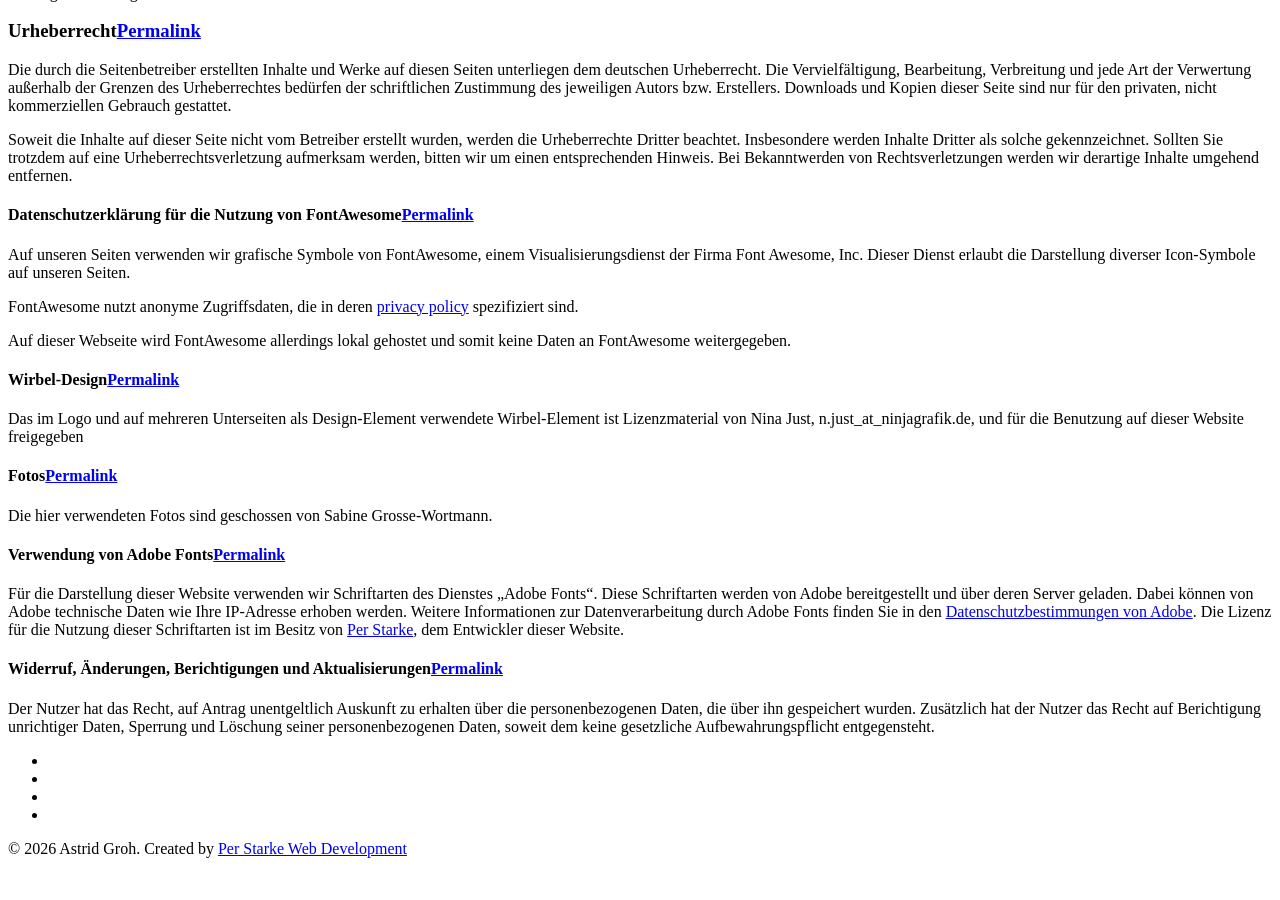
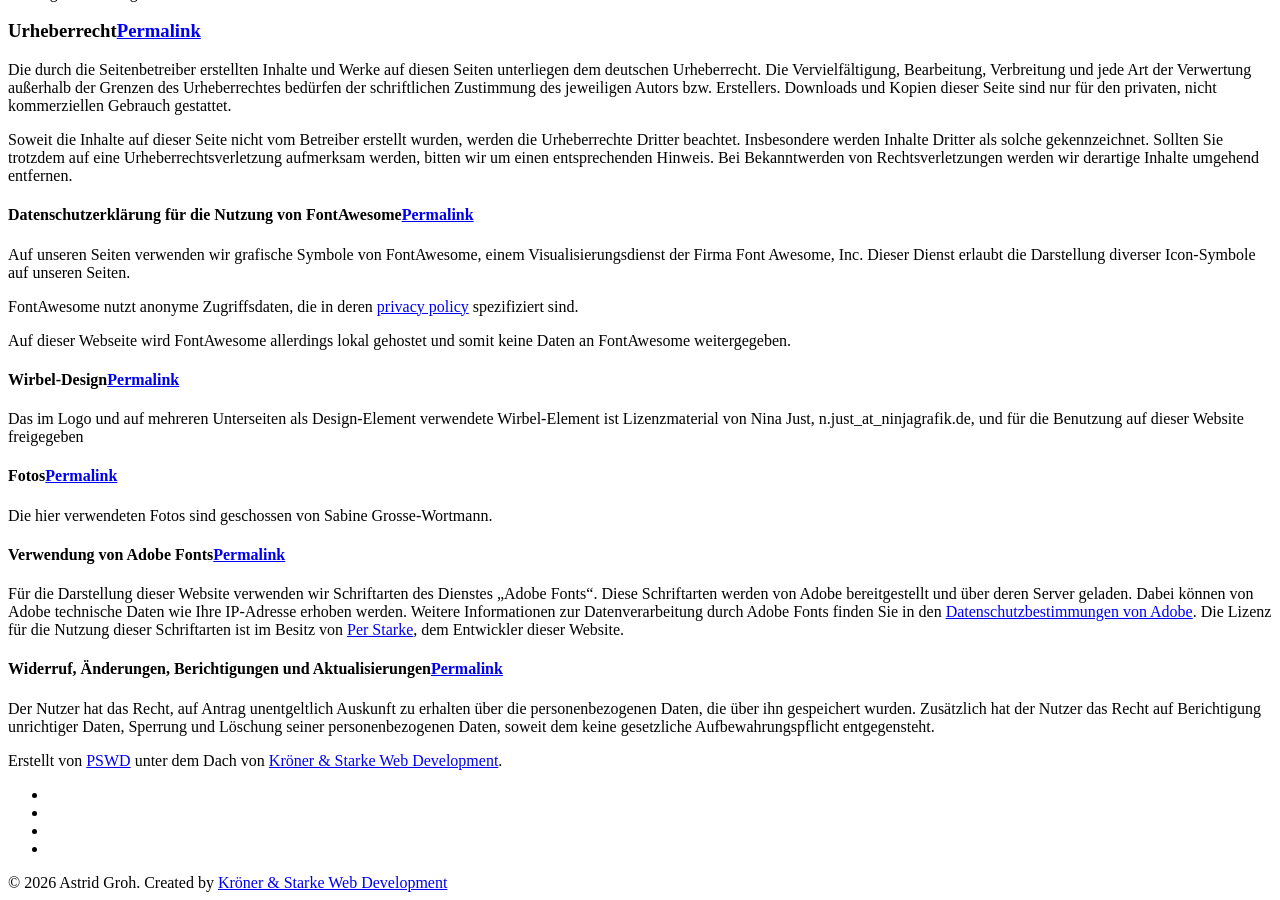
Before and after one commit to perstarke-webdev/inbewegung.net-site, a Jekyll site: the page built from _pages/99_imprint.md, in a window 1280 px wide and 900 px high, scrolled down 2429 px. Built offline with Jekyll 4.4.1, drawn with Linux system fonts in a browser that asks for light colours; cached includes are drawn as plain includes; some web fonts are replaced; before the commit the page ends 3295 px from its top, so only the background shows below that.

Commit message:
Update KSWD website credit

```diff
--- a/_config.yml
+++ b/_config.yml
@@ -42,8 +42,8 @@ footer:
       url:  "https://www.instagram.com/astridgroh_inbewegung"
   copyright: "Astrid Groh" # Replace with your own
   creator: # Replace with your own creator name or remove this if you don't want any "created by" in the footer
-      name: "Per Starke Web Development"
-      url: "https://perstarke-webdev.de"
+      name: "Kröner & Starke Web Development"
+      url: "https://kroener-starke.ch/"
 
 
 
--- a/_includes/footer.html
+++ b/_includes/footer.html
@@ -24,4 +24,4 @@
 
   </div>
 
-  <div class="page__footer-copyright">&copy; {{ site.time | date: '%Y' }} {{ site.footer.copyright | default: site.title }}. {% if site.footer.creator %} Created by <a rel="noopener noreferrer nofollow" target="_blank"href="{{site.footer.creator.url}}">{{site.footer.creator.name}}</a>{% endif %}</div>
+  <div class="page__footer-copyright">&copy; {{ site.time | date: '%Y' }} {{ site.footer.copyright | default: site.title }}. {% if site.footer.creator %} Created by <a rel="noopener noreferrer" target="_blank"href="{{site.footer.creator.url}}">{{site.footer.creator.name}}</a>{% endif %}</div>
--- a/_pages/99_imprint.md
+++ b/_pages/99_imprint.md
@@ -93,3 +93,5 @@ Die Lizenz für die Nutzung dieser Schriftarten ist im Besitz von [Per Starke](h
 
 #### Widerruf, Änderungen, Berichtigungen und Aktualisierungen
 Der Nutzer hat das Recht, auf Antrag unentgeltlich Auskunft zu erhalten über die personenbezogenen Daten, die über ihn gespeichert wurden. Zusätzlich hat der Nutzer das Recht auf Berichtigung unrichtiger Daten, Sperrung und Löschung seiner personenbezogenen Daten, soweit dem keine gesetzliche Aufbewahrungspflicht entgegensteht.<br />
+
+Erstellt von [PSWD](https://perstarke-webdev.de/) unter dem Dach von [Kröner & Starke Web Development](https://kroener-starke.ch/).
```
